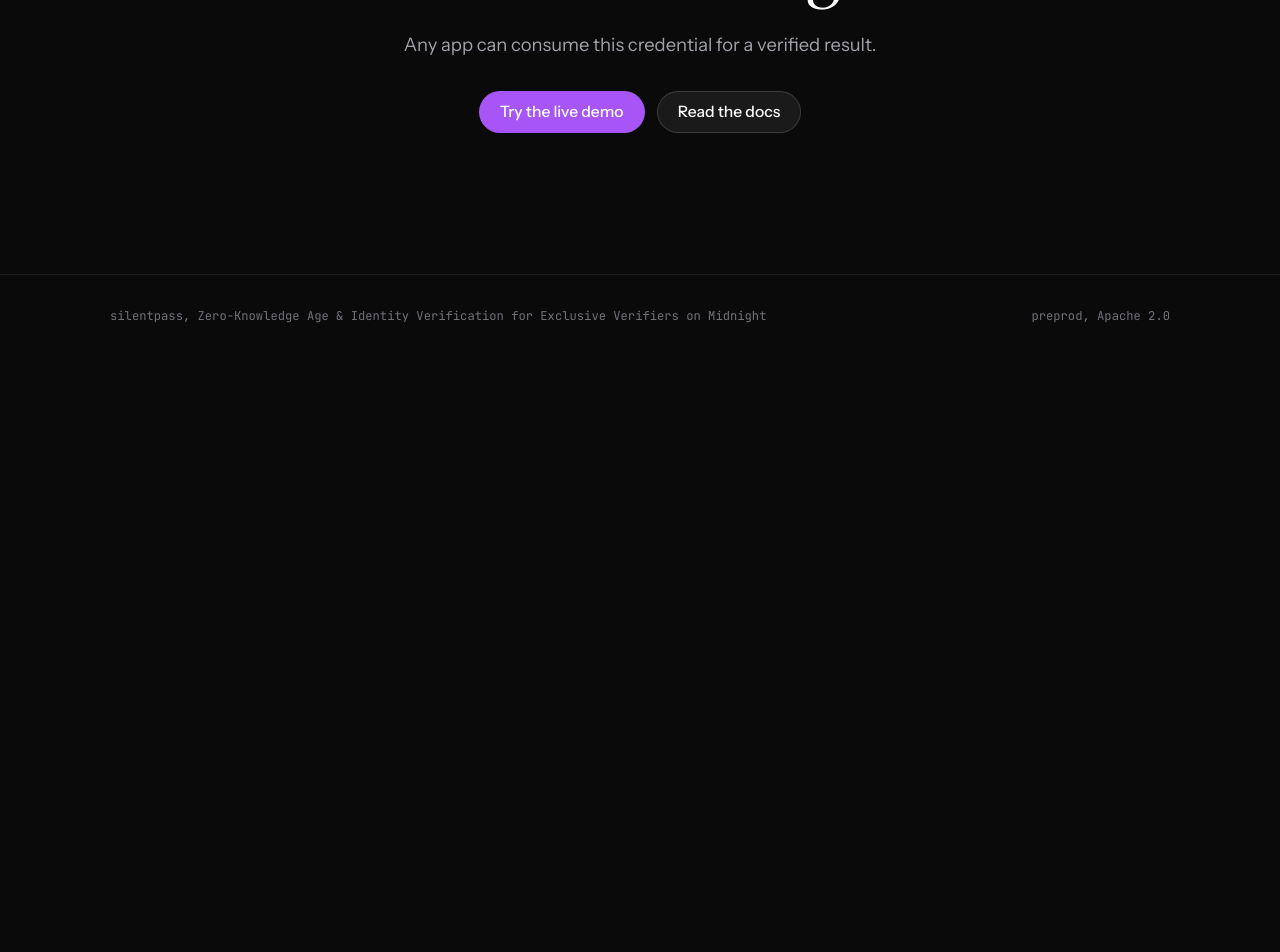
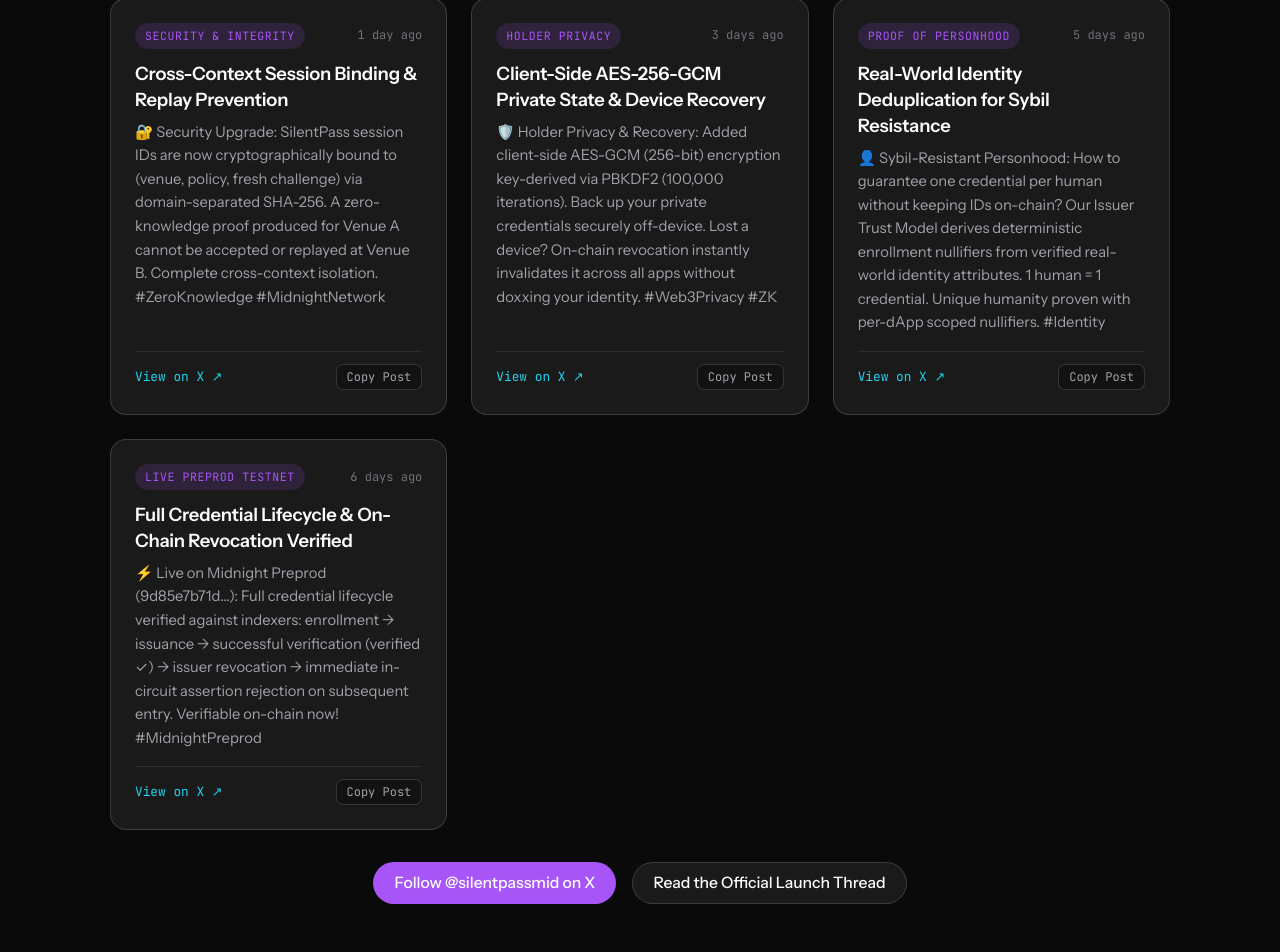
Before and after one commit to BhagatWeb/silentpass, a React (Vite) app in the folder verifier-ui/: page / in a window 1280 px wide. Shown: the part 5080-6032 px from the top of the page. Before the commit the page ends 5438 px from the top, so only its background shows below. Built offline with nearby package versions, Linux system fonts and the light colour scheme; no server answers.

Commit message:
feat(ui): add product updates and community Twitter stream component to product page

```diff
--- a/verifier-ui/src/App.tsx
+++ b/verifier-ui/src/App.tsx
@@ -3,7 +3,7 @@ import { useReveal } from './hooks/useReveal.js';
 import { Nav } from './components/Nav.js';
 import { Hero } from './components/Hero.js';
 import { Console } from './components/Console.js';
-import { HowItWorks, Why, Install, Docs, Closing, Footer } from './components/Sections.js';
+import { HowItWorks, Why, Install, Docs, ProductUpdates, Closing, Footer } from './components/Sections.js';
 
 export default function App() {
   const ctl = useSilentPass();
@@ -19,6 +19,7 @@ export default function App() {
         <Why />
         <Install />
         <Docs />
+        <ProductUpdates />
         <Closing />
       </main>
       <Footer />
--- a/verifier-ui/src/components/Sections.tsx
+++ b/verifier-ui/src/components/Sections.tsx
@@ -1,3 +1,4 @@
+import { useState } from 'react';
 import { contractUrl } from '../lib/format.js';
 import { CodeWindow } from './Code.js';
 
@@ -181,6 +182,117 @@ export function Docs() {
   );
 }
 
+const DISPATCH_POSTS = [
+  {
+    id: '1',
+    date: '1 day ago',
+    tag: 'Security & Integrity',
+    title: 'Cross-Context Session Binding & Replay Prevention',
+    content: '🔐 Security Upgrade: SilentPass session IDs are now cryptographically bound to (venue, policy, fresh challenge) via domain-separated SHA-256. A zero-knowledge proof produced for Venue A cannot be accepted or replayed at Venue B. Complete cross-context isolation. #ZeroKnowledge #MidnightNetwork',
+    url: 'https://x.com/silentpassmid/status/2098406980679553426?s=20',
+  },
+  {
+    id: '2',
+    date: '3 days ago',
+    tag: 'Holder Privacy',
+    title: 'Client-Side AES-256-GCM Private State & Device Recovery',
+    content: '🛡️ Holder Privacy & Recovery: Added client-side AES-GCM (256-bit) encryption key-derived via PBKDF2 (100,000 iterations). Back up your private credentials securely off-device. Lost a device? On-chain revocation instantly invalidates it across all apps without doxxing your identity. #Web3Privacy #ZK',
+    url: 'https://x.com/silentpassmid',
+  },
+  {
+    id: '3',
+    date: '5 days ago',
+    tag: 'Proof of Personhood',
+    title: 'Real-World Identity Deduplication for Sybil Resistance',
+    content: '👤 Sybil-Resistant Personhood: How to guarantee one credential per human without keeping IDs on-chain? Our Issuer Trust Model derives deterministic enrollment nullifiers from verified real-world identity attributes. 1 human = 1 credential. Unique humanity proven with per-dApp scoped nullifiers. #Identity',
+    url: 'https://x.com/silentpassmid',
+  },
+  {
+    id: '4',
+    date: '6 days ago',
+    tag: 'Live Preprod Testnet',
+    title: 'Full Credential Lifecycle & On-Chain Revocation Verified',
+    content: '⚡ Live on Midnight Preprod (9d85e7b71d…): Full credential lifecycle verified against indexers: enrollment -> issuance -> successful verification (verified ✓) -> issuer revocation -> immediate in-circuit assertion rejection on subsequent entry. Verifiable on-chain now! #MidnightPreprod',
+    url: 'https://preprod.midnightexplorer.com/contracts/9d85e7b71df758f53c2782b2e1cfe513c2ca6ffb4d8f7ef2f94cfd38cd46501a',
+  },
+];
+
+export function ProductUpdates() {
+  const [copiedId, setCopiedId] = useState<string | null>(null);
+
+  const handleCopy = (id: string, text: string) => {
+    navigator.clipboard.writeText(text);
+    setCopiedId(id);
+    setTimeout(() => setCopiedId(null), 2500);
+  };
+
+  return (
+    <section className="section" id="updates">
+      <div className="wrap">
+        <div className="section__head center" data-reveal>
+          <p className="kicker">Product Updates & Community Dispatch</p>
+          <h2>Fresh from the Lab & @silentpassmid on X</h2>
+          <p>
+            Zero-knowledge privacy moves fast. Here are the latest architectural upgrades,
+            security guarantees, and live Preprod developments shipped by the SilentPass team.
+          </p>
+        </div>
+
+        <div className="updates-grid" data-reveal-group>
+          {DISPATCH_POSTS.map((post) => (
+            <article className="update-card" data-reveal key={post.id}>
+              <div>
+                <div className="update-card__top">
+                  <span className="update-card__tag">{post.tag}</span>
+                  <span className="update-card__date">{post.date}</span>
+                </div>
+                <h3>{post.title}</h3>
+                <p>{post.content}</p>
+              </div>
+              <div className="update-card__foot">
+                <a
+                  className="update-card__link"
+                  href={post.url}
+                  target="_blank"
+                  rel="noreferrer"
+                >
+                  <span>View on X ↗</span>
+                </a>
+                <button
+                  type="button"
+                  className="update-card__copy"
+                  onClick={() => handleCopy(post.id, post.content)}
+                >
+                  {copiedId === post.id ? '✓ Copied!' : 'Copy Post'}
+                </button>
+              </div>
+            </article>
+          ))}
+        </div>
+
+        <div className="social-bar" data-reveal>
+          <a
+            className="btn btn--primary"
+            href="https://x.com/silentpassmid"
+            target="_blank"
+            rel="noreferrer"
+          >
+            Follow @silentpassmid on X
+          </a>
+          <a
+            className="btn btn--secondary"
+            href="https://x.com/silentpassmid/status/2098406980679553426?s=20"
+            target="_blank"
+            rel="noreferrer"
+          >
+            Read the Official Launch Thread
+          </a>
+        </div>
+      </div>
+    </section>
+  );
+}
+
 export function Closing() {
   return (
     <section className="closing">
--- a/verifier-ui/src/styles.css
+++ b/verifier-ui/src/styles.css
@@ -467,3 +467,106 @@ input:focus, select:focus { outline: none; border-color: var(--ink-2); box-shado
   [data-reveal] { opacity: 1; transform: none; transition: none; }
   *, *::before, *::after { animation-duration: 0.001ms !important; transition-duration: 0.001ms !important; }
 }
+
+/* ---------- Product Updates / Twitter Feed ---------- */
+.updates-grid {
+  display: grid;
+  grid-template-columns: repeat(auto-fit, minmax(320px, 1fr));
+  gap: var(--s-5);
+  margin-top: var(--s-6);
+}
+.update-card {
+  background: var(--card);
+  border: 1px solid var(--line);
+  border-radius: var(--r-lg);
+  padding: var(--s-5);
+  display: flex;
+  flex-direction: column;
+  justify-content: space-between;
+  transition: transform var(--d-micro), border-color var(--d-micro), box-shadow var(--d-micro);
+  position: relative;
+  overflow: hidden;
+}
+.update-card:hover {
+  transform: translateY(-2px);
+  border-color: var(--action);
+  box-shadow: 0 10px 30px -10px rgba(168, 85, 247, 0.2);
+}
+.update-card__top {
+  display: flex;
+  justify-content: space-between;
+  align-items: center;
+  margin-bottom: var(--s-3);
+}
+.update-card__tag {
+  font-family: var(--mono);
+  font-size: 0.72rem;
+  text-transform: uppercase;
+  letter-spacing: 0.05em;
+  padding: 4px 10px;
+  border-radius: var(--r-pill);
+  background: rgba(168, 85, 247, 0.15);
+  color: var(--action);
+}
+.update-card__date {
+  font-family: var(--mono);
+  font-size: 0.75rem;
+  color: var(--ink-3);
+}
+.update-card h3 {
+  font-size: 1.15rem;
+  margin: 0 0 var(--s-2);
+  color: var(--ink);
+  line-height: 1.4;
+}
+.update-card p {
+  font-size: 0.92rem;
+  color: var(--ink-2);
+  line-height: 1.6;
+  margin: 0 0 var(--s-4);
+  flex-grow: 1;
+}
+.update-card__foot {
+  display: flex;
+  justify-content: space-between;
+  align-items: center;
+  padding-top: var(--s-3);
+  border-top: 1px solid var(--line-2);
+  margin-top: auto;
+}
+.update-card__link {
+  font-family: var(--mono);
+  font-size: 0.8rem;
+  color: var(--ok);
+  text-decoration: none;
+  display: flex;
+  align-items: center;
+  gap: 4px;
+}
+.update-card__link:hover {
+  text-decoration: underline;
+}
+.update-card__copy {
+  font-family: var(--mono);
+  font-size: 0.75rem;
+  background: var(--paper-2);
+  border: 1px solid var(--line);
+  color: var(--ink-2);
+  padding: 4px 10px;
+  border-radius: var(--r-sm);
+  cursor: pointer;
+  transition: all var(--d-micro);
+}
+.update-card__copy:hover {
+  background: var(--action);
+  color: #fff;
+  border-color: var(--action);
+}
+.social-bar {
+  display: flex;
+  align-items: center;
+  justify-content: center;
+  gap: var(--s-4);
+  margin-top: var(--s-6);
+  flex-wrap: wrap;
+}
```
